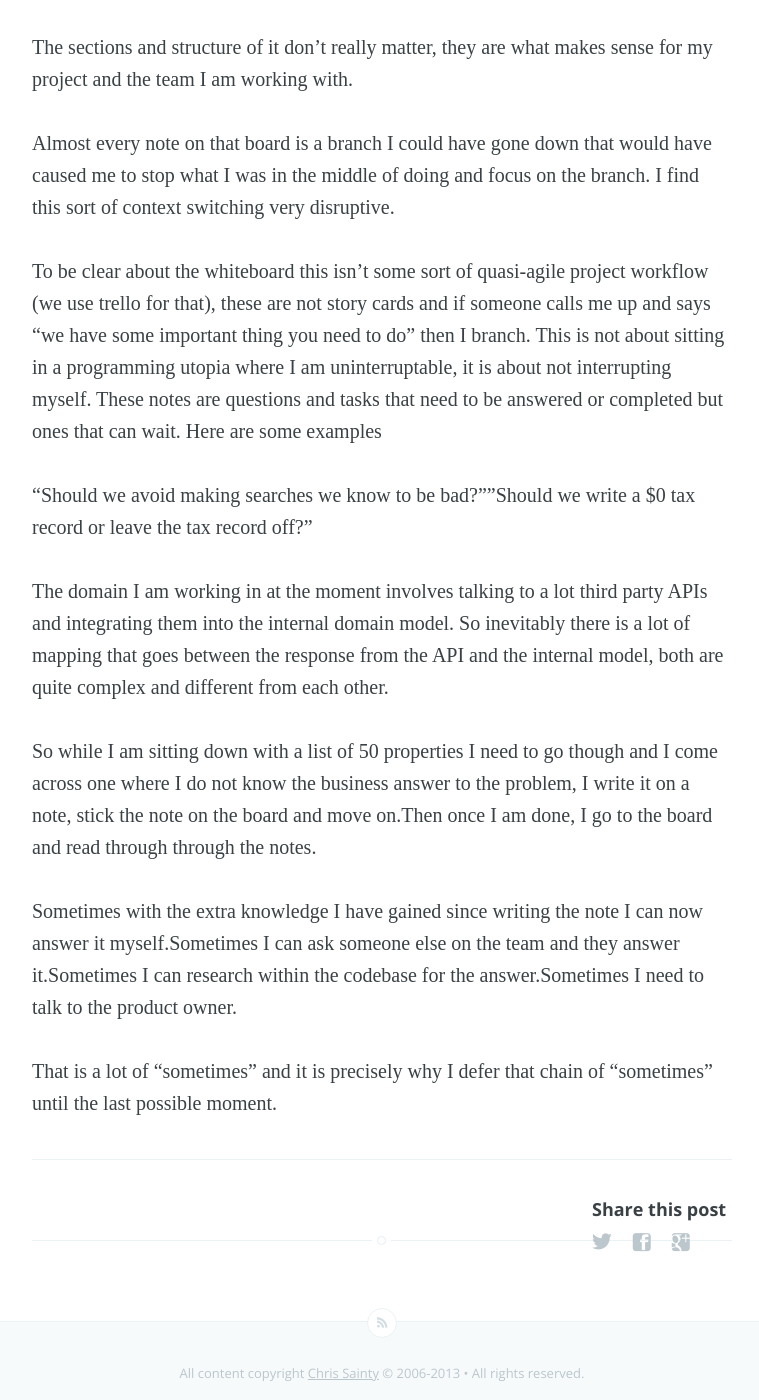
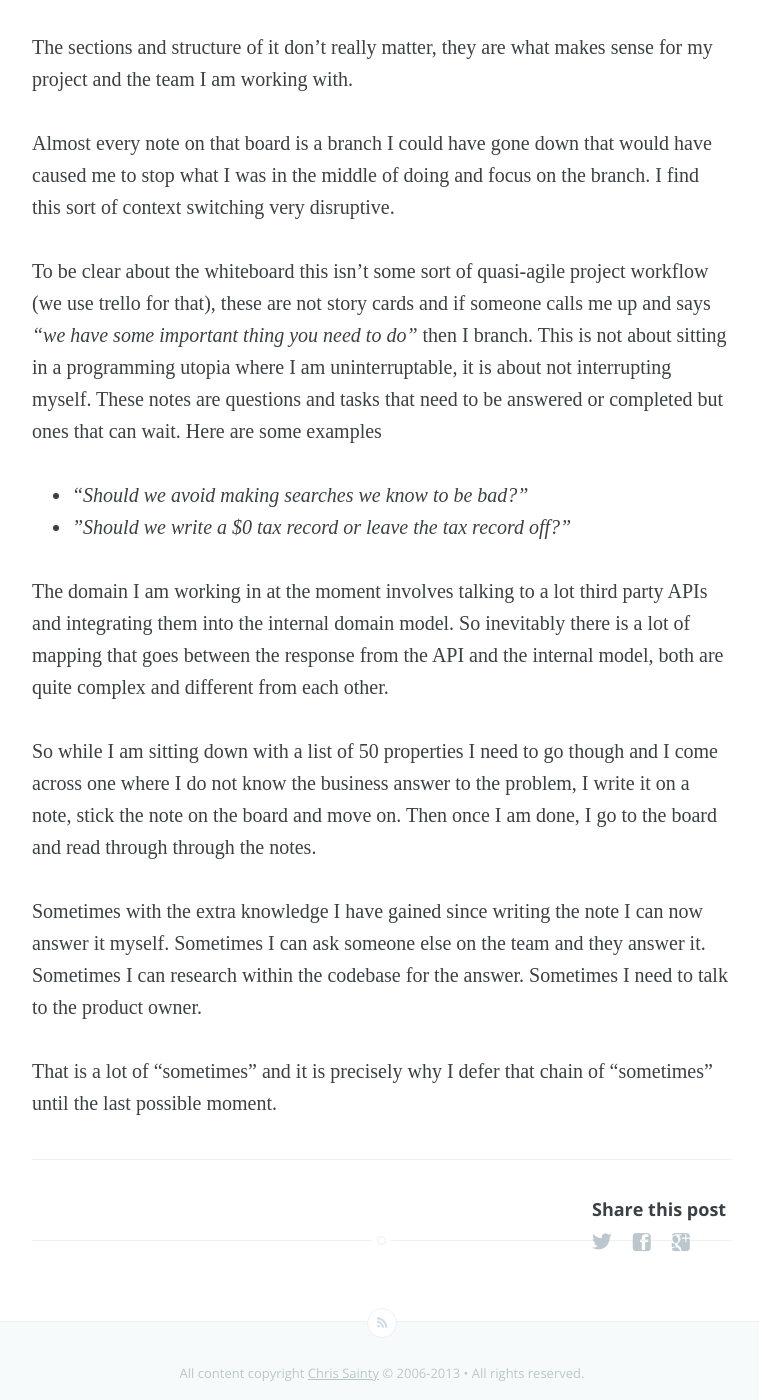
Before and after one commit to csainty/csainty.github.io, a Jekyll site: the page built from _posts/2013-01-14-avoid-branching.md, in a window 1280 px wide and 1400 px high, scrolled down 707 px. Shown: the whole window, without its empty margins (258-1017 px from the left). Built offline with Jekyll 4.4.1, drawn with Linux system fonts in a browser that asks for light colours; some web fonts are replaced; Markdown is read by kramdown in place of the engine named in the settings; part of the change alters nothing that is shown.

```diff
--- a/_posts/2013-01-14-avoid-branching.md
+++ b/_posts/2013-01-14-avoid-branching.md
@@ -4,8 +4,8 @@ layout: post
 permalink: /2013/01/avoid-branching.html
 tags: meta
 id: tag:blogger.com,1999:blog-25631453.post-2842848493472340326
+tidied: true
 ---
-
 
 One thing I have noticed recently is that I like to avoid branching. Now what I am talking about here is not branching at a code level. I am talking about mental branching as I am writing code, following other trains of thought or investigating problems whose answers are not immediately necessary.
 
@@ -13,20 +13,21 @@ It seems obvious, but after following along some conversations on twitter recent
 
 About a meter from my desk I have a whiteboard.
 
-![Photo 8-01-13 1 40 10 PM](/images/1382874050650.png)
+![Branching Board](/images/1382874050650.png)
 
 The sections and structure of it don’t really matter, they are what makes sense for my project and the team I am working with.
 
 Almost every note on that board is a branch I could have gone down that would have caused me to stop what I was in the middle of doing and focus on the branch. I find this sort of context switching very disruptive.
 
-To be clear about the whiteboard this isn’t some sort of quasi-agile project workflow (we use trello for that), these are not story cards and if someone calls me up and says “we have some important thing you need to do” then I branch. This is not about sitting in a programming utopia where I am uninterruptable, it is about not interrupting myself. These notes are questions and tasks that need to be answered or completed but ones that can wait. Here are some examples
+To be clear about the whiteboard this isn’t some sort of quasi-agile project workflow (we use trello for that), these are not story cards and if someone calls me up and says _“we have some important thing you need to do”_ then I branch. This is not about sitting in a programming utopia where I am uninterruptable, it is about not interrupting myself. These notes are questions and tasks that need to be answered or completed but ones that can wait. Here are some examples
 
-“Should we avoid making searches we know to be bad?””Should we write a $0 tax record or leave the tax record off?”
+* _“Should we avoid making searches we know to be bad?”_
+* _”Should we write a $0 tax record or leave the tax record off?”_
 
 The domain I am working in at the moment involves talking to a lot third party APIs and integrating them into the internal domain model. So inevitably there is a lot of mapping that goes between the response from the API and the internal model, both are quite complex and different from each other.
 
-So while I am sitting down with a list of 50 properties I need to go though and I come across one where I do not know the business answer to the problem, I write it on a note, stick the note on the board and move on.Then once I am done, I go to the board and read through through the notes.
+So while I am sitting down with a list of 50 properties I need to go though and I come across one where I do not know the business answer to the problem, I write it on a note, stick the note on the board and move on. Then once I am done, I go to the board and read through through the notes.
 
-Sometimes with the extra knowledge I have gained since writing the note I can now answer it myself.Sometimes I can ask someone else on the team and they answer it.Sometimes I can research within the codebase for the answer.Sometimes I need to talk to the product owner.
+Sometimes with the extra knowledge I have gained since writing the note I can now answer it myself. Sometimes I can ask someone else on the team and they answer it. Sometimes I can research within the codebase for the answer. Sometimes I need to talk to the product owner.
 
 That is a lot of “sometimes” and it is precisely why I defer that chain of “sometimes” until the last possible moment.
```
